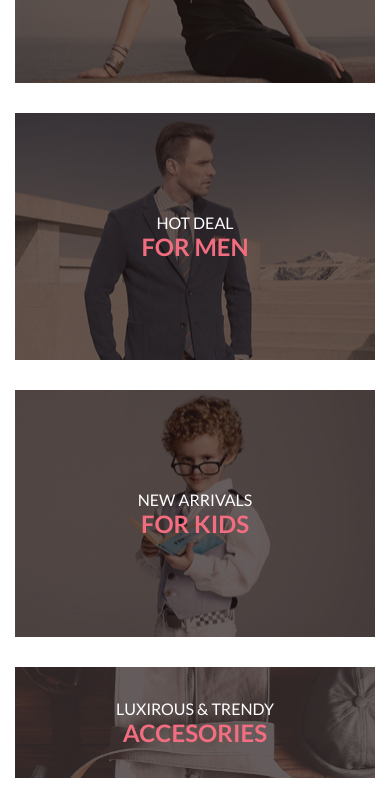
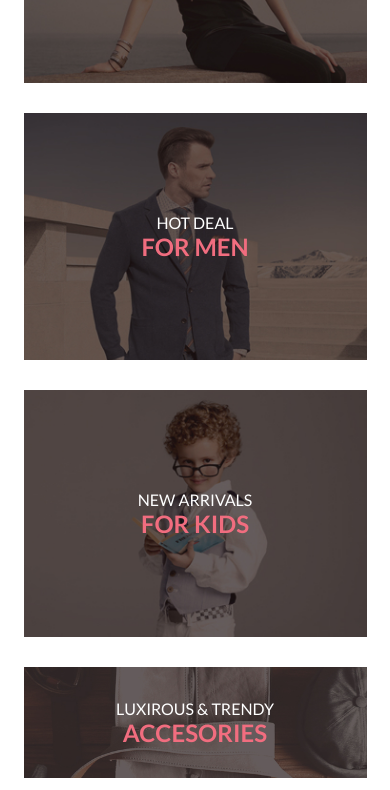
Before and after one commit to seyanaracore/InternetShop, a plain HTML site: page index.html in a window 390 px wide. Shown: the part 671-1461 px from the top of the page. Drawn offline with Linux system fonts and the light colour scheme.

Commit message:
wrap fix resolution

```diff
--- a/css/common/_mix_vars.scss
+++ b/css/common/_mix_vars.scss
@@ -8,14 +8,14 @@ $burger-width: 232px;
 $desktop-wrap: 1140px;
 
 // Переход на планшетную версию
-$tablet-wrap-jump: 1140px + 20;
+$tablet-wrap-jump: 1140px + 20 - 1;
 // Ширина планшетной версии
 $tablet-wrap: 736px;
 
 //Переход на мобильную версию
-$mobile-wrap-jump: 768px + 16;
+$mobile-wrap-jump: 767px;
 //Ширина мобильной версии
-$mobile-wrap: 360px;
+$mobile-wrap: 343px;
 
 //Курсор на кнопке
 @mixin button-pointer {
```
Also changed, not shown: css/style.css.
